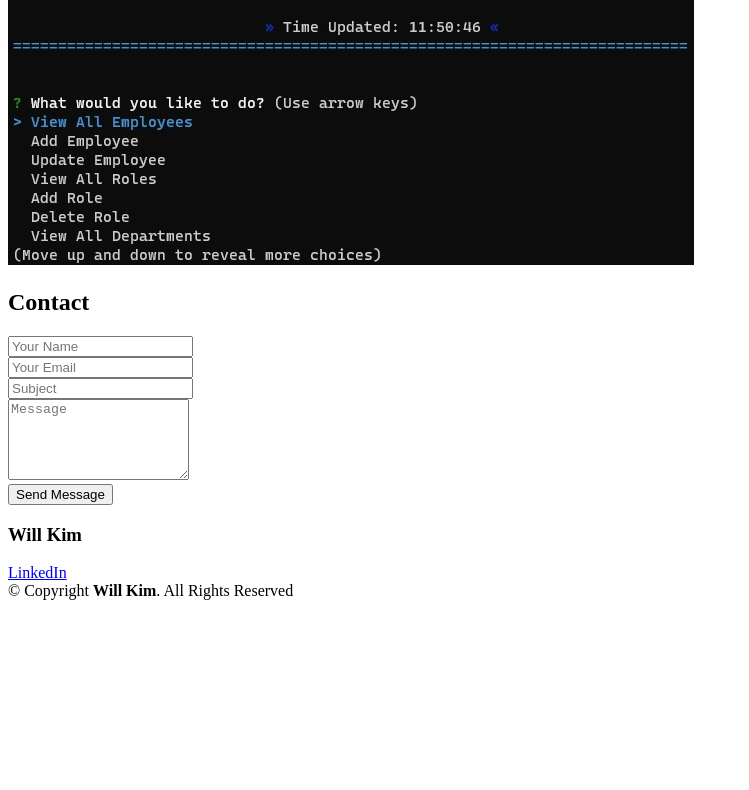
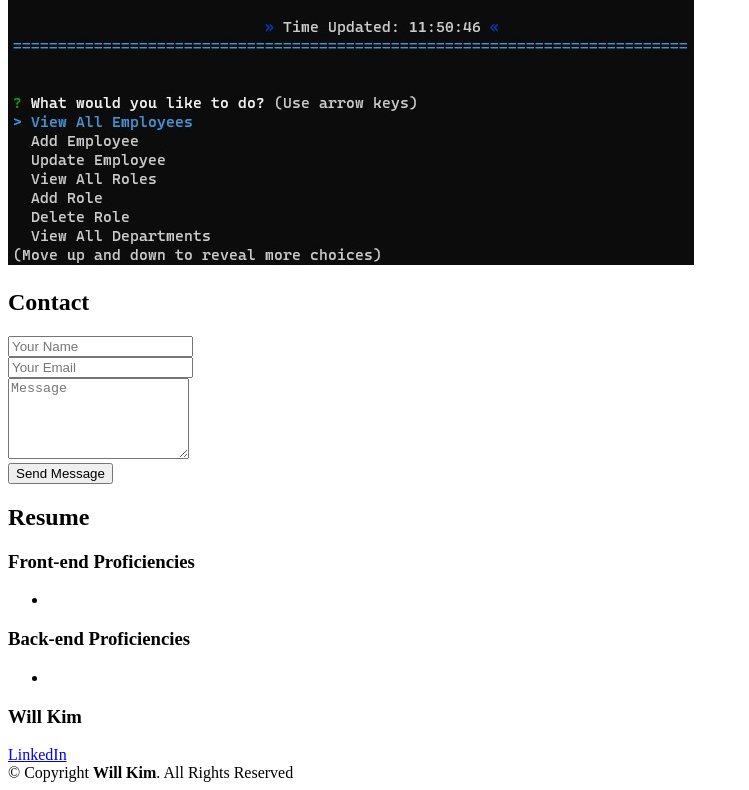
Before and after one commit to wiilki/work-samples-react-portfolio-wk, a React (Create React App) app: page / in a window 1280 px wide. Shown: the part 1093-1883 px from the top of the page, without its empty margins (0-749 px from the left). Before the commit the page ends 1701 px from the top, so only its background shows below. Built offline with nearby package versions, Linux system fonts and the light colour scheme; the HTML template or start-up script is replaced by a standard one.

Commit message:
Cleanup/reformat. Create resume component. Add resume to App.js

```diff
--- a/src/App.js
+++ b/src/App.js
@@ -3,6 +3,7 @@ import Footer from "../src/components/Footer";
 import About from "../src/components/About";
 import Portfolio from "../src/components/Portfolio";
 import Contact from "../src/components/Contact";
+import Resume from "../src/components/Resume";
 
 function App() {
   return (
@@ -11,6 +12,7 @@ function App() {
       <About />
       <Portfolio />
       <Contact />
+      <Resume />
       <Footer />
     </div>
   );
--- a/src/components/About.js
+++ b/src/components/About.js
@@ -4,7 +4,9 @@ import profileImg from "../assets/profile-img.jpg"
 function About() {
     return (
         <div className="section-title">
-            <h2>About</h2>
+            <div class="section-title">
+                <h2>About</h2>
+            </div>
             <p>My name is Will. I'm 34 years old and located out of Los Angeles. I am currently enrolled in UCLA
                 Extentsion's Software Development Bootcamp. I hope to be a Full-stack Developer by April 2023.</p>
             <img src={profileImg} alt="profile-img"></img>
--- a/src/components/Contact.js
+++ b/src/components/Contact.js
@@ -9,40 +9,14 @@ function Contact() {
       <form class="email-form">
         <div class="row">
           <div>
-            <input
-              type="text"
-              name="name"
-              id="name"
-              placeholder="Your Name"
-              required
-            ></input>
+            <input type="text" name="name" id="name" placeholder="Your Name" required></input>
           </div>
           <div>
-            <input
-              type="email"
-              name="email"
-              id="email"
-              placeholder="Your Email"
-              required
-            ></input>
+            <input type="email" name="email" id="email" placeholder="Your Email" required></input>
           </div>
         </div>
         <div>
-          <input
-            type="text"
-            name="subject"
-            id="subject"
-            placeholder="Subject"
-            required
-          ></input>
-        </div>
-        <div>
-          <textarea
-            name="message"
-            rows="5"
-            placeholder="Message"
-            required
-          ></textarea>
+          <textarea name="message" rows="5" placeholder="Message" required></textarea>
         </div>
         <div class="text-center">
           <button type="submit">Send Message</button>
--- /dev/null
+++ b/src/components/Resume.js
@@ -0,0 +1,25 @@
+import React from "react";
+
+function Resume() {
+    return (
+        <section>
+            <div class="section-title">
+                <h2>Resume</h2>
+            </div>
+            <div class="front-end-title">
+                <h3>Front-end Proficiencies</h3>
+            </div>
+            <ul>
+                <li></li>
+            </ul>
+            <div class="back-end-title">
+                <h3>Back-end Proficiencies</h3>
+            </div>
+            <ul>
+                <li></li>
+            </ul>
+        </section>
+    );
+}
+
+export default Resume;
```
Also changed, not shown: src/components/Navigation.js (+4 -12 lines).
